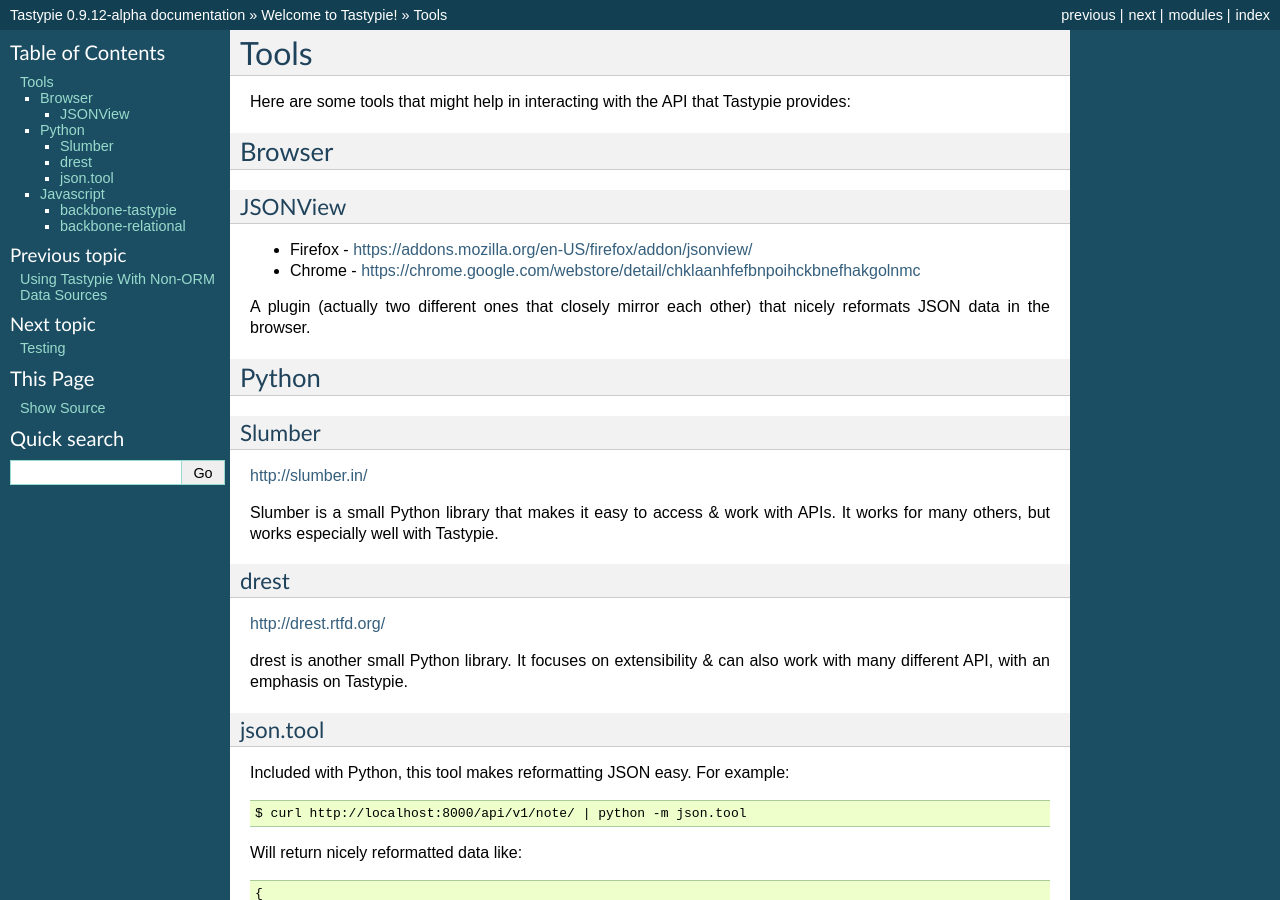
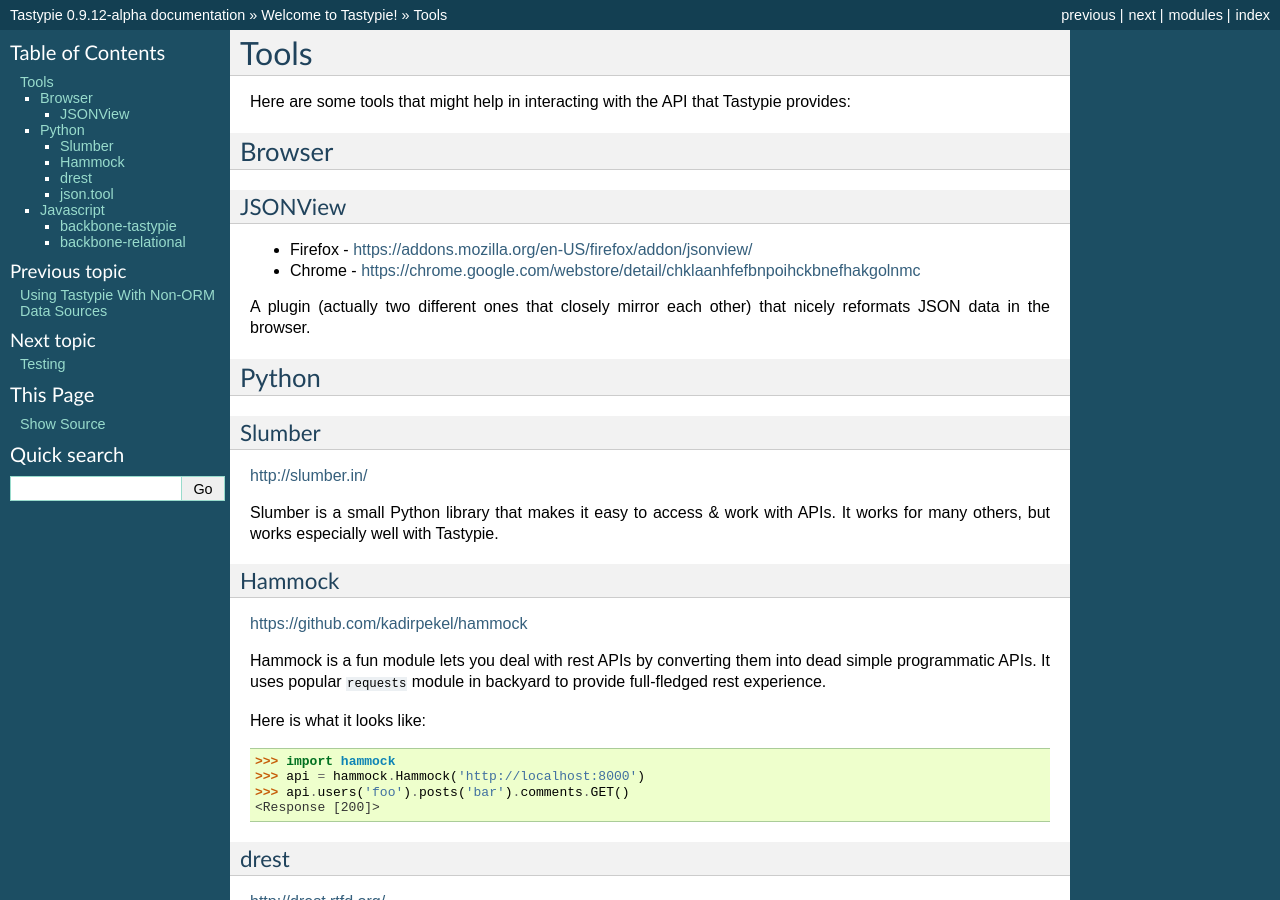
Before and after one commit to django-tastypie/django-tastypie, a Sphinx documentation site: the page built from docs/tools.rst, in a window 1280 px wide and 900 px high. Built offline with Sphinx 7.4.7, drawn with Linux system fonts in a browser that asks for light colours.

Commit message:
Added 'hammock' to 'docs/tools.rst'

```diff
--- a/docs/tools.rst
+++ b/docs/tools.rst
@@ -32,6 +32,20 @@
 Slumber is a small Python library that makes it easy to access & work with
 APIs. It works for many others, but works especially well with Tastypie.
 
+Hammock
+-------
+
+https://github.com/kadirpekel/hammock
+
+Hammock is a fun module lets you deal with rest APIs by converting them into dead simple programmatic APIs.
+It uses popular ``requests`` module in backyard to provide full-fledged rest experience.
+
+Here is what it looks like::
+
+    >>> import hammock
+    >>> api = hammock.Hammock('http://localhost:8000')
+    >>> api.users('foo').posts('bar').comments.GET()
+    <Response [200]>
 
 drest
 -----
```
